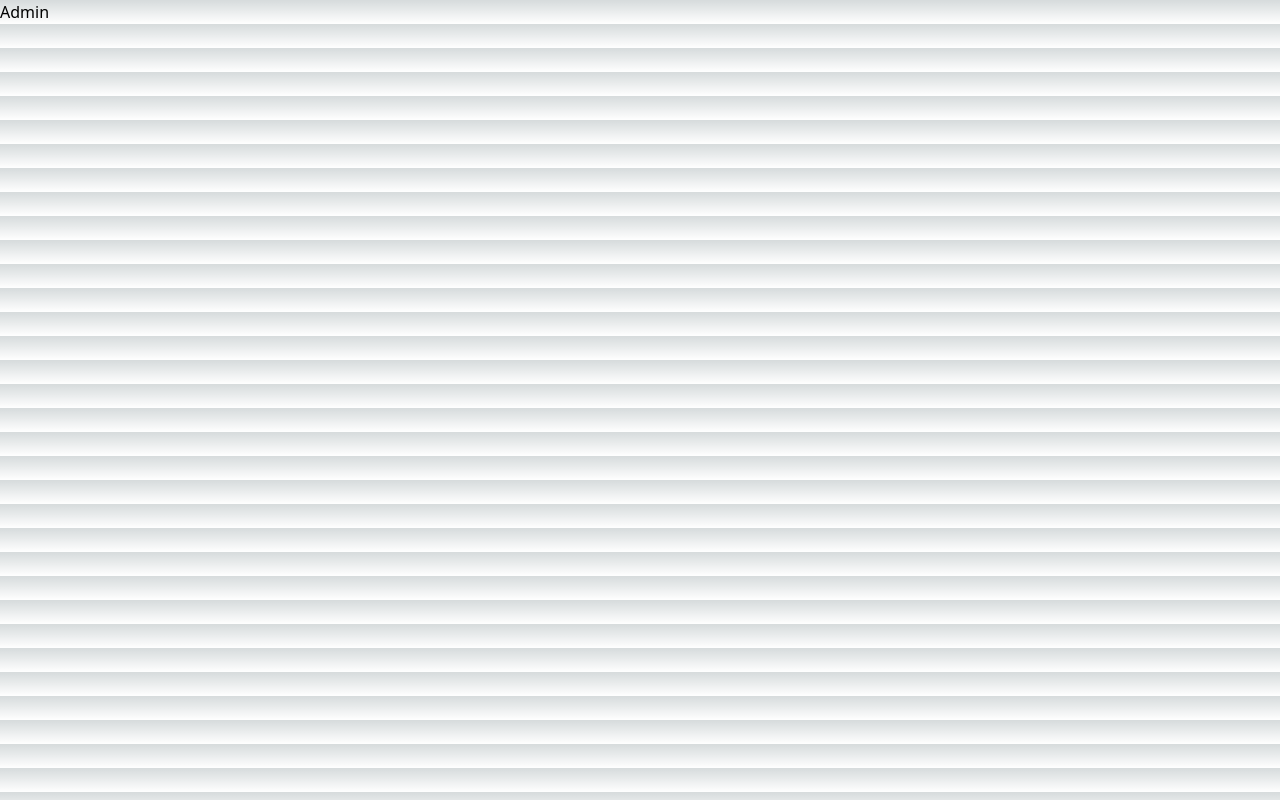
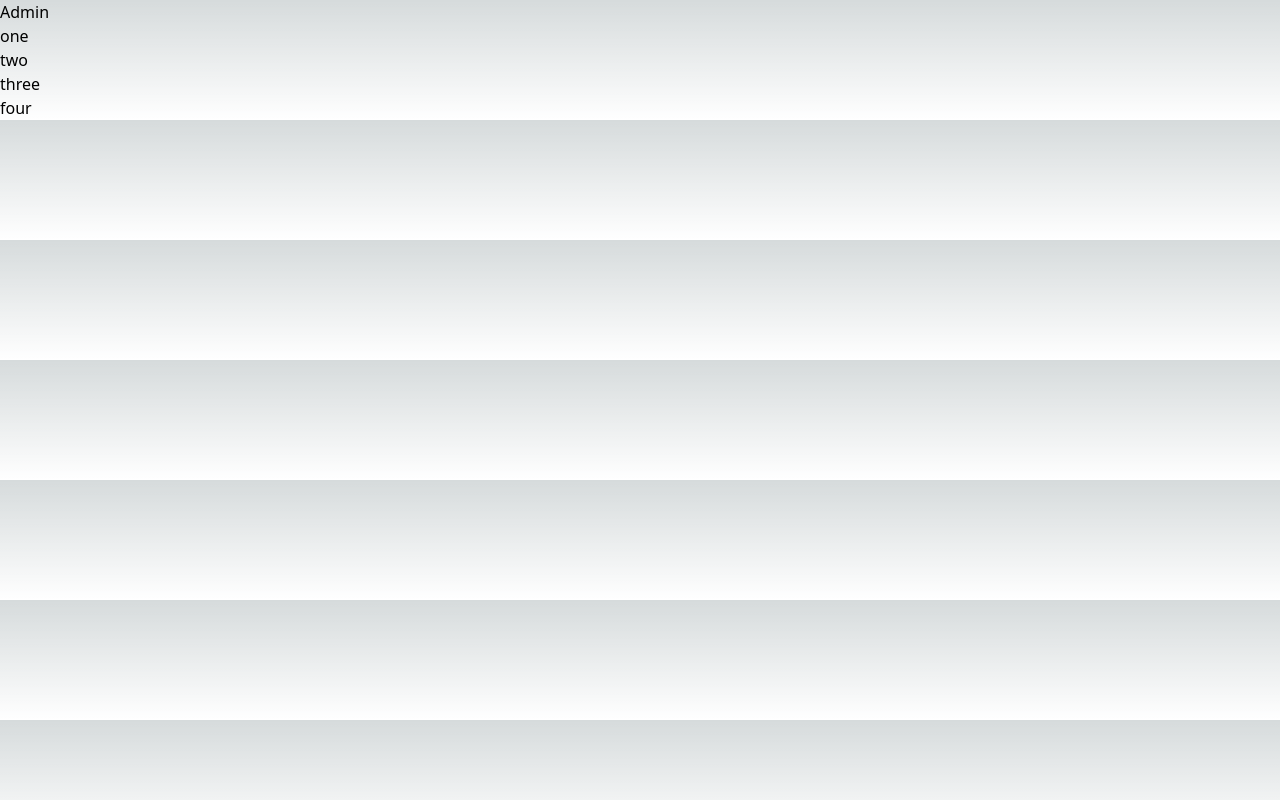
Before and after one commit to DylanFriday/React_Frontend, a Next.js app: page / in a window 1280 px wide. Built offline with nearby package versions, Linux system fonts and the light colour scheme.

Commit message:
rendering_arraylist_with_map

```diff
--- /dev/null
+++ b/src/app/components/ItemList.tsx
@@ -0,0 +1,9 @@
+export default function Itemlist({items} : any)
+{
+    return(<div>
+        {
+            items.map((item : any)=> <div>{item}</div>)
+        }
+        </div>
+    )
+}
--- a/src/app/page.tsx
+++ b/src/app/page.tsx
@@ -1,9 +1,11 @@
 import Avater from "./components/Avater";
 import Profile from "./components/Profile";
+import Itemlist from "./components/itemList";
 // import Greet from "./components/greet";
 // import Helloworld from "./components/helloworld";
 
 export default function Home() {
+  const items = ['one','two','three','four']
   return (
     <main>
       <div>
@@ -12,6 +14,7 @@ export default function Home() {
       {/* <Greet message={"Sitt Hmue Eain"}/>
       <Greet message={"Good Evening"}/> */}
       <Profile isAdmin= {true}/>
+      <Itemlist items={items} />
     </div>
     </main>
   )
```
